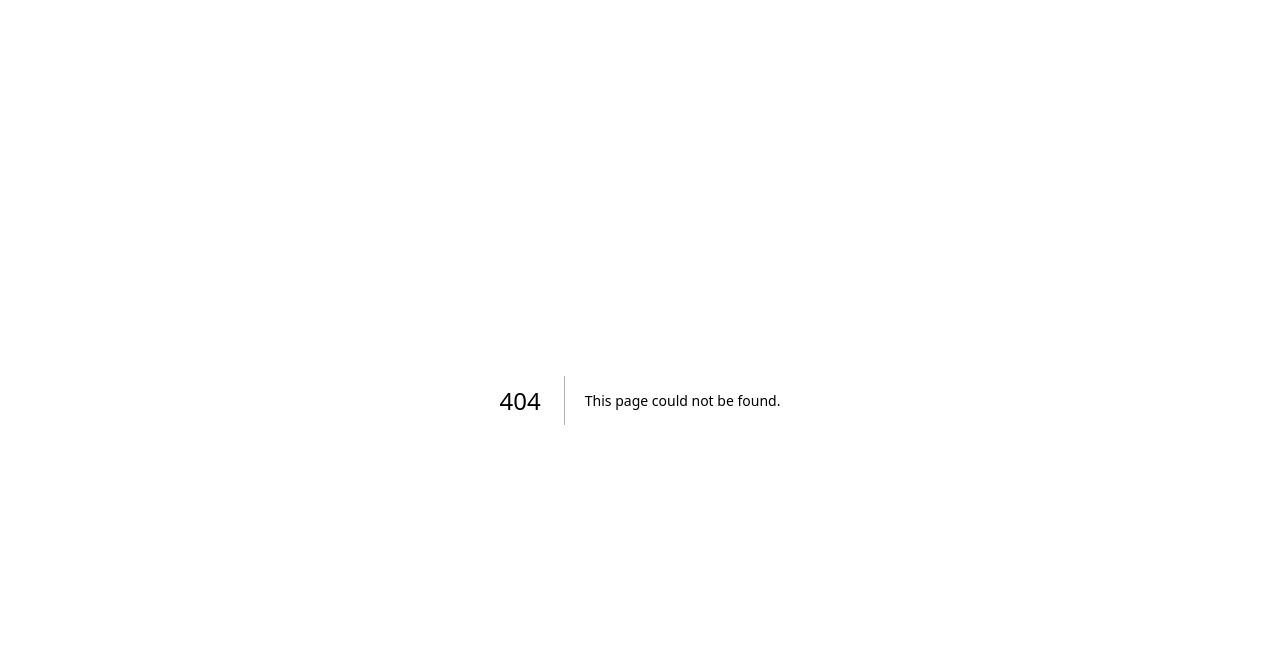
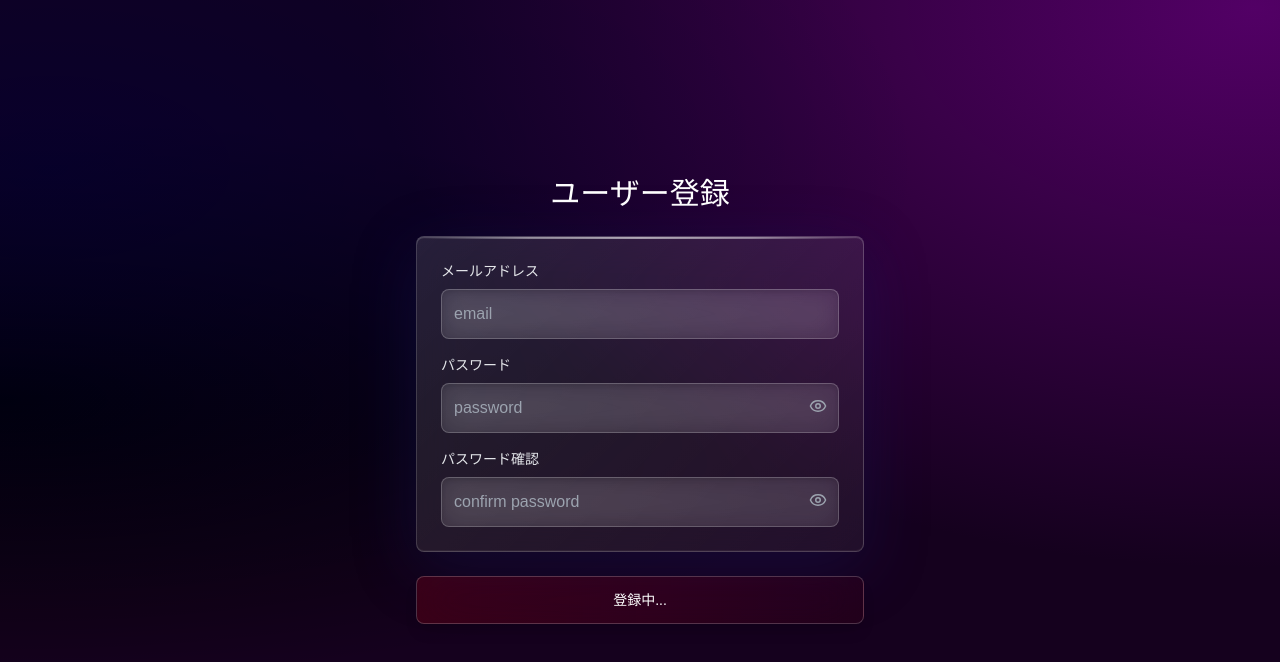
Before and after one commit to roushan-sheik/project-xyz-beta, a Next.js app: page /register in a window 1280 px wide. Before the commit this address had no page. Shown: the top 662 px of the page. Built offline with nearby package versions, Linux system fonts and the light colour scheme.

Commit message:
[feat]: Add user register page

```diff
--- /dev/null
+++ b/src/app/(user)/register/page.tsx
@@ -0,0 +1,147 @@
+"use client";
+import React, { useState } from "react";
+import { useForm, SubmitHandler } from "react-hook-form";
+import { zodResolver } from "@hookform/resolvers/zod";
+import { z } from "zod";
+import { ToastContainer, toast } from "react-toastify";
+import Button from "@/components/ui/Button";
+import { userApiClient } from "@/infrastructure/user/userAPIClient";
+import { Eye, EyeOff } from "lucide-react";
+import { registerSchema } from "@/schemas/userRegistration";
+
+// Zod validation schema
+
+type RegisterFormData = z.infer<typeof registerSchema>;
+
+const RegisterPage = () => {
+  const [loading, setLoading] = useState(false);
+  const [showPassword, setShowPassword] = useState(false);
+  const [showConfirmPassword, setShowConfirmPassword] = useState(false);
+
+  const {
+    register,
+    handleSubmit,
+    formState: { errors },
+  } = useForm<RegisterFormData>({
+    resolver: zodResolver(registerSchema),
+    mode: "onChange",
+  });
+
+  const onSubmit: SubmitHandler<RegisterFormData> = async (data) => {
+    setLoading(true);
+    try {
+      await userApiClient.userRegister(data);
+      toast.success("登録が成功しました！", {
+        position: "top-center",
+      });
+      await new Promise((res) => setTimeout(res, 800));
+      window.location.href = "/login";
+    } catch (err) {
+      console.error(err);
+      toast.error("登録に失敗しました", {
+        position: "top-center",
+      });
+    } finally {
+      setLoading(false);
+    }
+  };
+
+  return (
+    <div className="min-h-screen main_gradient_bg text-white">
+      <main className="flex min-h-screen flex-col items-center justify-center px-4">
+        <ToastContainer />
+        <h2 className="text-white lg:text-3xl text-2xl mb-6">ユーザー登録</h2>
+        <div className="w-full max-w-md">
+          <div className="space-y-6">
+            <div className="rounded-lg border glass-card p-6 space-y-4">
+              {/* Email */}
+              <div>
+                <label className="block text-sm mb-2 font-medium text-gray-200">
+                  メールアドレス
+                </label>
+                <input
+                  type="email"
+                  {...register("email")}
+                  className="glass-input w-full p-3"
+                  placeholder="email"
+                />
+                {errors.email && (
+                  <p className="mt-1 text-sm text-red-400">
+                    {errors.email.message}
+                  </p>
+                )}
+              </div>
+
+              {/* Password */}
+              <div className="relative">
+                <label className="block text-sm font-medium mb-2 text-gray-200">
+                  パスワード
+                </label>
+                <input
+                  type={showPassword ? "text" : "password"}
+                  {...register("password")}
+                  className="glass-input w-full p-3 pr-10"
+                  placeholder="password"
+                />
+                <button
+                  type="button"
+                  className="absolute top-[42px] right-3 text-gray-400"
+                  onClick={() => setShowPassword((prev) => !prev)}
+                >
+                  {showPassword ? <EyeOff size={18} /> : <Eye size={18} />}
+                </button>
+                {errors.password && (
+                  <p className="mt-1 text-sm text-red-400">
+                    {errors.password.message}
+                  </p>
+                )}
+              </div>
+
+              {/* Confirm Password */}
+              <div className="relative">
+                <label className="block text-sm font-medium mb-2 text-gray-200">
+                  パスワード確認
+                </label>
+                <input
+                  type={showConfirmPassword ? "text" : "password"}
+                  {...register("confirm_password")}
+                  className="glass-input w-full p-3 pr-10"
+                  placeholder="confirm password"
+                />
+                <button
+                  type="button"
+                  className="absolute top-[42px] right-3 text-gray-400"
+                  onClick={() => setShowConfirmPassword((prev) => !prev)}
+                >
+                  {showConfirmPassword ? (
+                    <EyeOff size={18} />
+                  ) : (
+                    <Eye size={18} />
+                  )}
+                </button>
+                {errors.confirm_password && (
+                  <p className="mt-1 text-sm text-red-400">
+                    {errors.confirm_password.message}
+                  </p>
+                )}
+              </div>
+            </div>
+
+            {/* Submit */}
+            <Button
+              className="w-full"
+              type="button"
+              onClick={handleSubmit(onSubmit)}
+              loading={loading}
+              variant="glassBrand"
+            >
+              登録中...
+            </Button>
+          </div>
+        </div>
+      </main>
+    </div>
+  );
+};
+
+export default RegisterPage;
--- a/src/infrastructure/user/userAPIClient.ts
+++ b/src/infrastructure/user/userAPIClient.ts
@@ -3,8 +3,8 @@ import {
   LoginResponse,
   UserPhotoEditRequest,
   UserPhotoEditRequestResponse,
-  UserVideoAudioEditRequest, // NEW: Import new type
-  UserVideoAudioEditRequestResponse, // NEW: Import new type
+  UserVideoAudioEditRequest,
+  UserVideoAudioEditRequestResponse,
 } from "./utils/types";
 import { baseUrl } from "@/constants/baseApi";
 
@@ -23,6 +23,33 @@ class UserAPIClient {
       Accept: "application/json",
       ...(token && { Authorization: `Bearer ${token}` }),
     };
+  }
+  public async userRegister(registerData: {
+    email: string;
+    password: string;
+    confirm_password: string;
+  }): Promise<{ detail: string }> {
+    try {
+      const response = await fetch(`${this.apiUrl}/users/register`, {
+        method: "POST",
+        headers: {
+          "Content-Type": "application/json",
+          Accept: "application/json",
+        },
+        body: JSON.stringify(registerData),
+      });
+
+      if (!response.ok) {
+        const errorData = await response.json();
+        throw new Error(errorData.detail || "Registration failed");
+      }
+
+      const data = await response.json();
+      return data; // { detail: "User registered successfully" }
+    } catch (error) {
+      console.error("Registration error:", error);
+      throw error;
+    }
   }
 
   public async userLogin(credentials: LoginRequest): Promise<LoginResponse> {
--- /dev/null
+++ b/src/schemas/userRegistration.ts
@@ -0,0 +1,15 @@
+import { z } from "zod";
+
+export const registerSchema = z
+  .object({
+    email: z
+      .string()
+      .min(1, "メールアドレスを入力してください")
+      .email("有効なメールアドレスを入力してください"),
+    password: z.string().min(6, "パスワードは6文字以上で入力してください"),
+    confirm_password: z.string(),
+  })
+  .refine((data) => data.password === data.confirm_password, {
+    message: "パスワードが一致しません",
+    path: ["confirm_password"],
+  });
```
